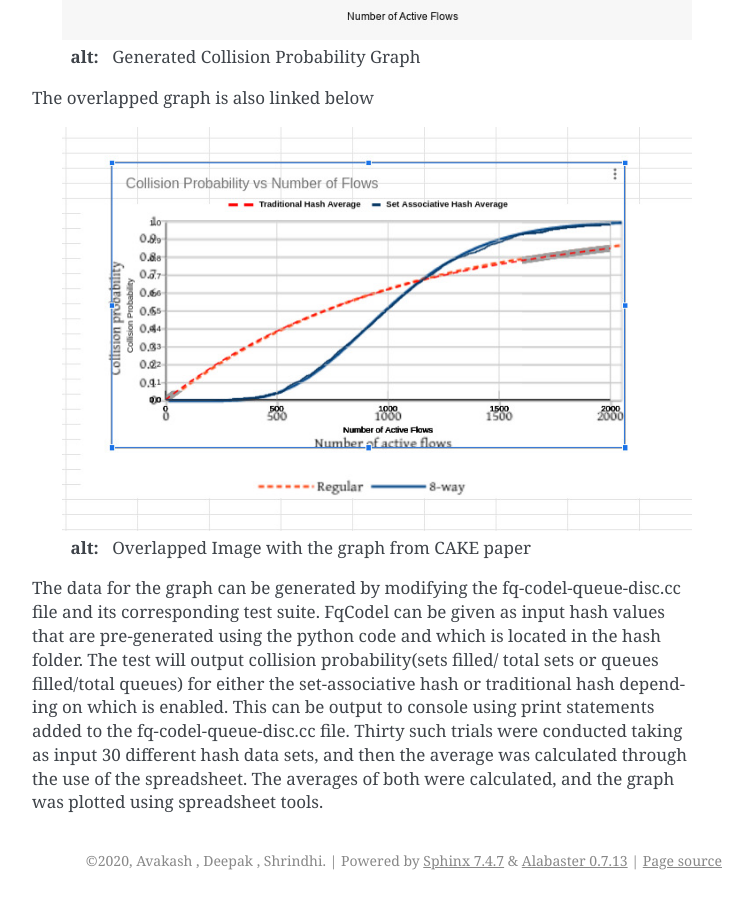
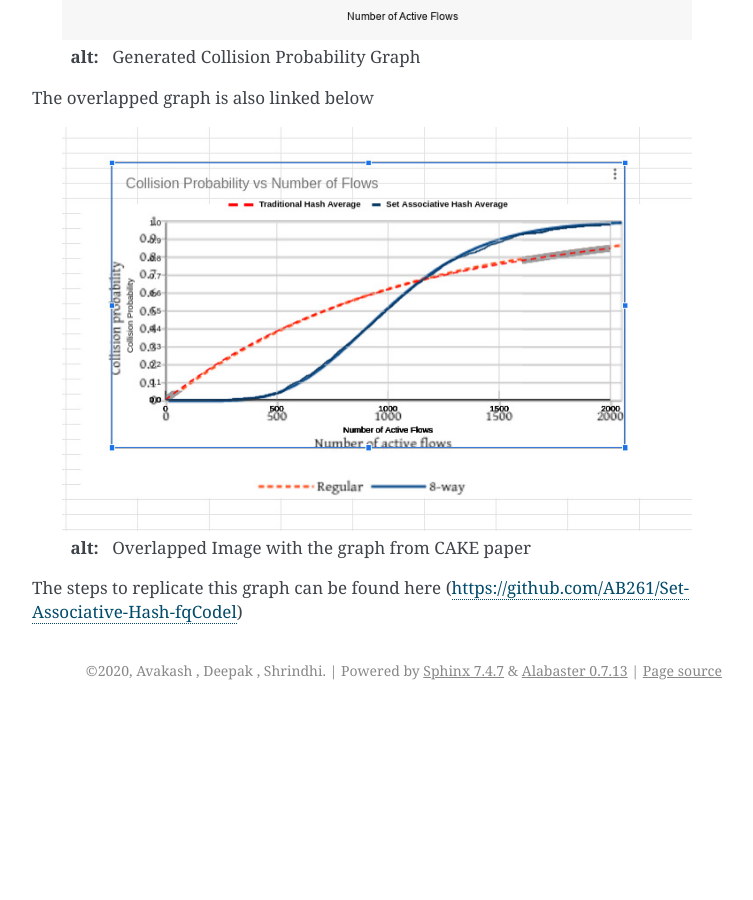
Before and after one commit to shrinidhi99/set-associative-hash-fq-codel-ns-3, a Sphinx documentation site: the page built from Doc/fq-codel.rst, in a window 1280 px wide and 900 px high, scrolled down 5965 px. Shown: the whole window, without its empty margins (388-1141 px from the left). Built offline with Sphinx 7.4.7, drawn with Linux system fonts in a browser that asks for light colours; after the commit the page ends 6675 px from its top, so only the background shows below that.

Commit message:
Update fq-codel.rst

```diff
--- a/Doc/fq-codel.rst
+++ b/Doc/fq-codel.rst
@@ -126,4 +126,4 @@ The overlapped graph is also linked below
 
 
 
-The data for the graph can be generated by modifying the fq-codel-queue-disc.cc file and its corresponding test suite. FqCodel can be given as input hash values that are pre-generated using the python code and which is located in the hash folder. The test will output collision probability(sets filled/ total sets or queues filled/total queues) for either the set-associative hash or traditional hash depending on which is enabled. This can be output to console using print statements added to the fq-codel-queue-disc.cc file. Thirty such trials were conducted taking as input 30 different hash data sets, and then the average was calculated through the use of the spreadsheet. The averages of both were calculated, and the graph was plotted using spreadsheet tools.
+The steps to replicate this graph can be found here (https://github.com/AB261/Set-Associative-Hash-fqCodel)
```
